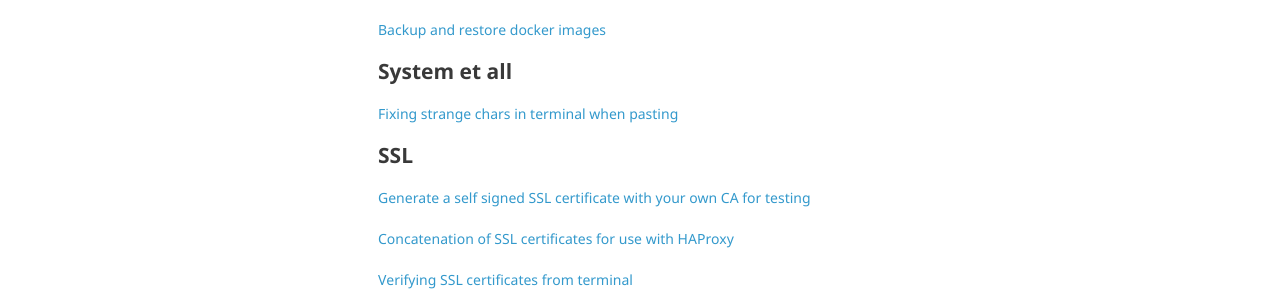
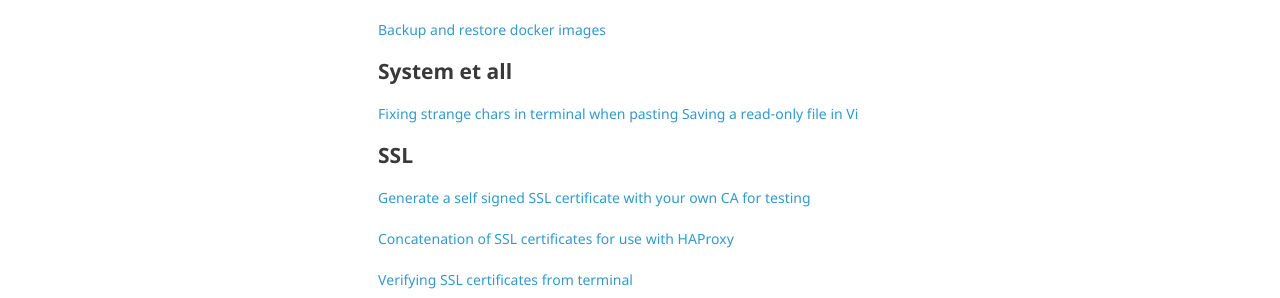
Before and after one commit to hfiel/hfiel.github.io, a Jekyll site: the page built from wiki/linux.md, in a window 1280 px wide and 1282 px high. Shown: the part 864-1162 px from the top of the window. Built offline with Jekyll 4.4.1, drawn with Linux system fonts in a browser that asks for light colours; nearby versions of some CDN libraries; our own code applies the rules of GitHub Pages for plain Markdown files.

Commit message:
Update linux.md

```diff
--- a/wiki/linux.md
+++ b/wiki/linux.md
@@ -32,6 +32,7 @@
 
 ## System et all
 [Fixing strange chars in terminal when pasting](linux/fixing_strange_chars_in_terminal_when_pasting.md)
+[Saving a read-only file in Vi](linux_saving_a_read_only_file_in_vi.md)
 
 ## SSL
 [Generate a self signed SSL certificate with your own CA for testing](linux/create_self_signed_ssl_certificate_with_ca.md)
```
